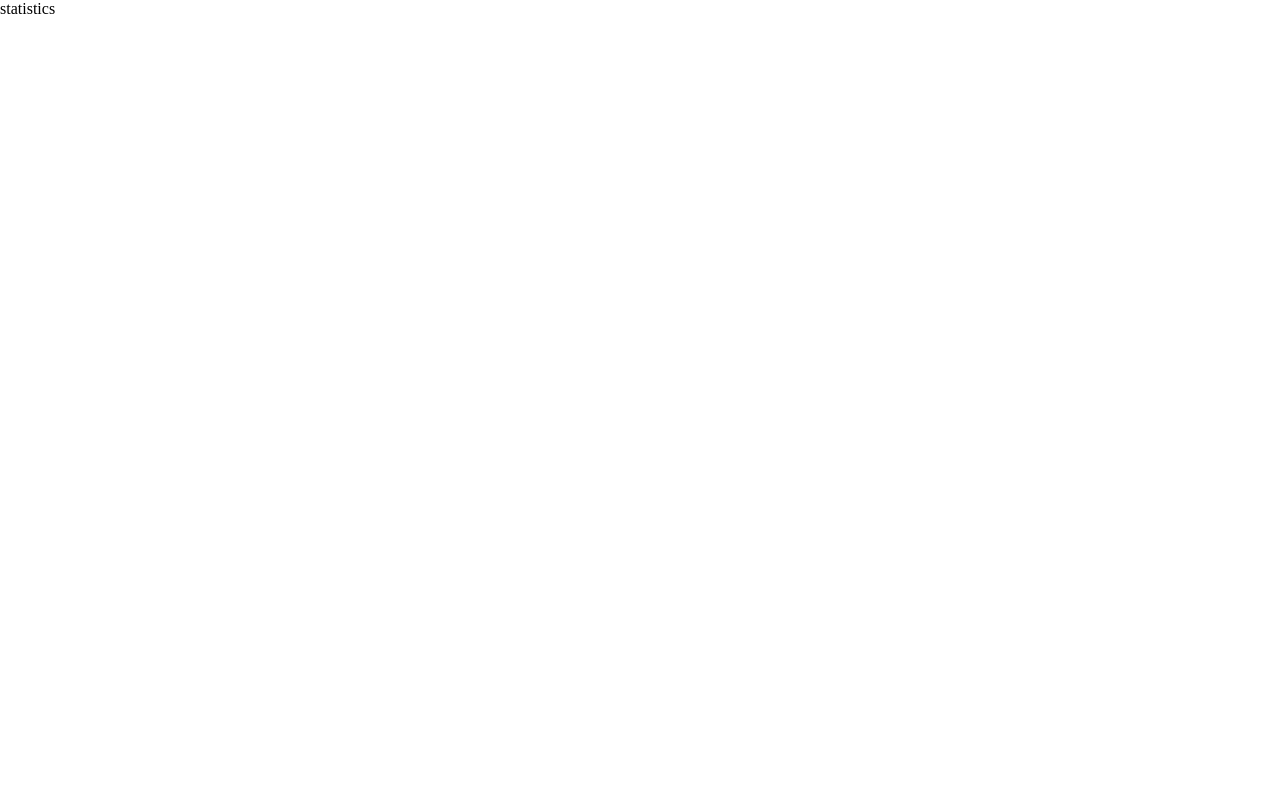
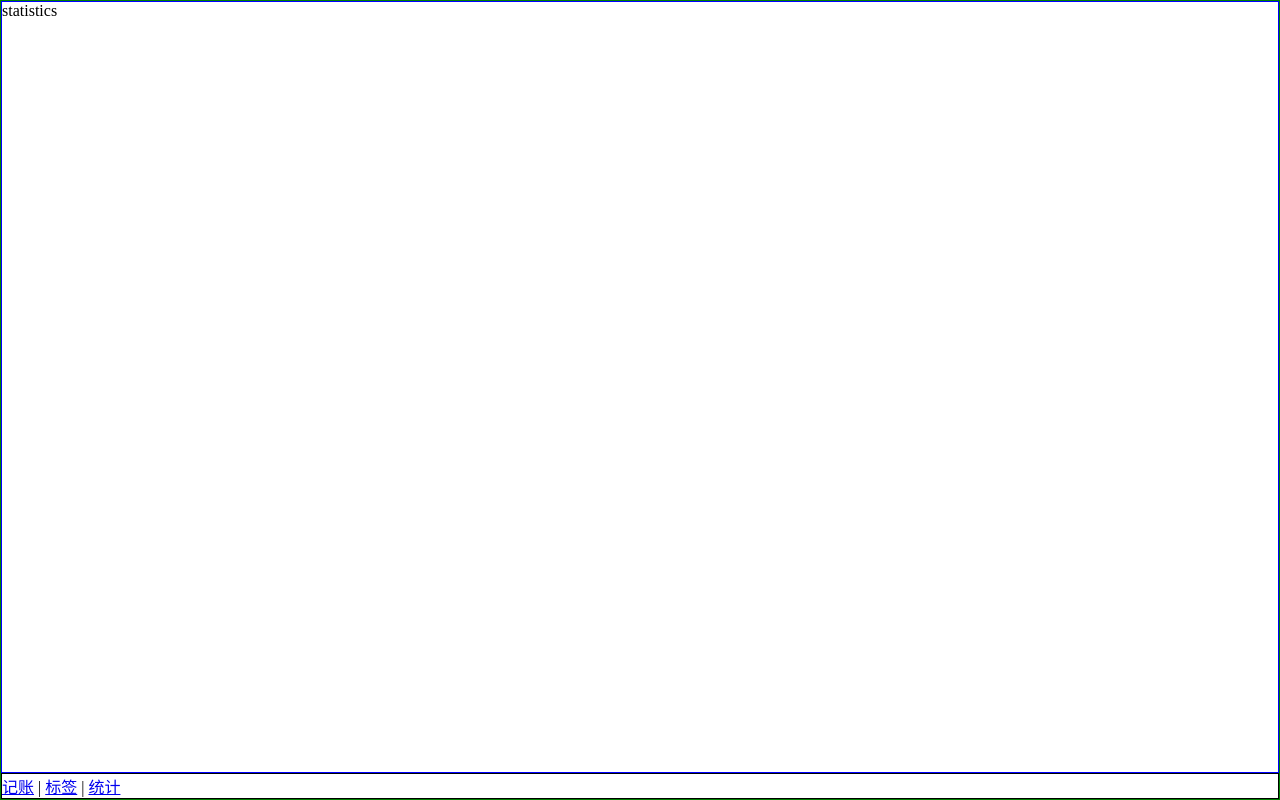
Before and after one commit to Luke19950111/bates-money, a Vue app: page /#/statistics in a window 1280 px wide. Built offline with nearby package versions, Linux system fonts and the light colour scheme.

Commit message:
布局抽离到 Layout 组件

```diff
--- /dev/null
+++ b/src/components/Layout.vue
@@ -0,0 +1,28 @@
+<template>
+    <div class="nav-wrapper">
+        <div class="content">
+            <slot></slot>
+        </div>
+        <Nav/>
+    </div>
+</template>
+
+<script lang="ts">
+    export default {
+        name: 'Layout'
+    };
+</script>
+
+<style lang="scss" scoped>
+    .nav-wrapper{
+        display: flex;
+        flex-direction: column;
+        height: 100vh;
+        border: 1px solid green;
+    }
+    .content{
+        border: 1px solid blue;
+        overflow: auto;
+        flex-grow: 1;
+    }
+</style>
--- a/src/main.ts
+++ b/src/main.ts
@@ -4,8 +4,10 @@
 import router from './router';
 import store from './store';
 import Nav from '@/components/Nav.vue';
+import Layout from '@/components/Layout.vue';
 
 Vue.component('Nav', Nav);
+Vue.component('Layout', Layout)
 
 Vue.config.productionTip = false;
 
--- a/src/views/Labels.vue
+++ b/src/views/Labels.vue
@@ -1,8 +1,7 @@
 <template>
-    <div>
+    <Layout>
         labels
-        <Nav/>
-    </div>
+    </Layout>
 </template>
 
 <script lang="ts">
--- a/src/views/Money.vue
+++ b/src/views/Money.vue
@@ -1,10 +1,7 @@
 <template>
-    <div class="nav-wrapper">
-        <div class="content">
-            money
-        </div>
-        <Nav/>
-    </div>
+    <Layout>
+        <p>money</p>
+    </Layout>
 </template>
 
 <script lang="ts">
@@ -12,15 +9,5 @@
 </script>
 
 <style lang="scss" scoped>
-    .nav-wrapper{
-        display: flex;
-        flex-direction: column;
-        height: 100vh;
-        border: 1px solid green;
-    }
-    .content{
-        border: 1px solid blue;
-        overflow: auto;
-        flex-grow: 1;
-    }
+
 </style>
--- a/src/views/Statistics.vue
+++ b/src/views/Statistics.vue
@@ -1,5 +1,5 @@
 <template>
-    <div>statistics</div>
+    <Layout>statistics</Layout>
 </template>
 
 <script lang="ts">
```
